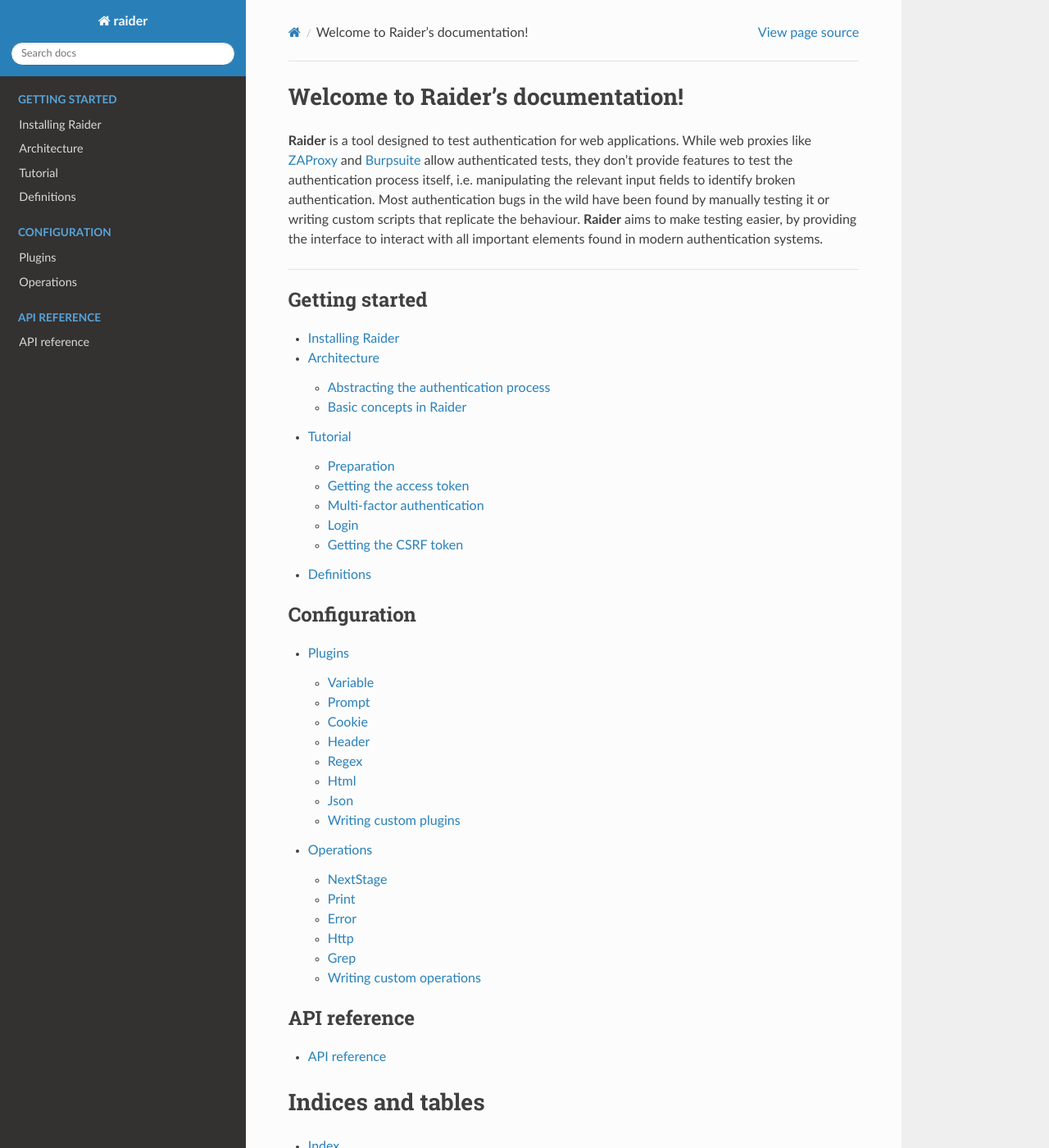
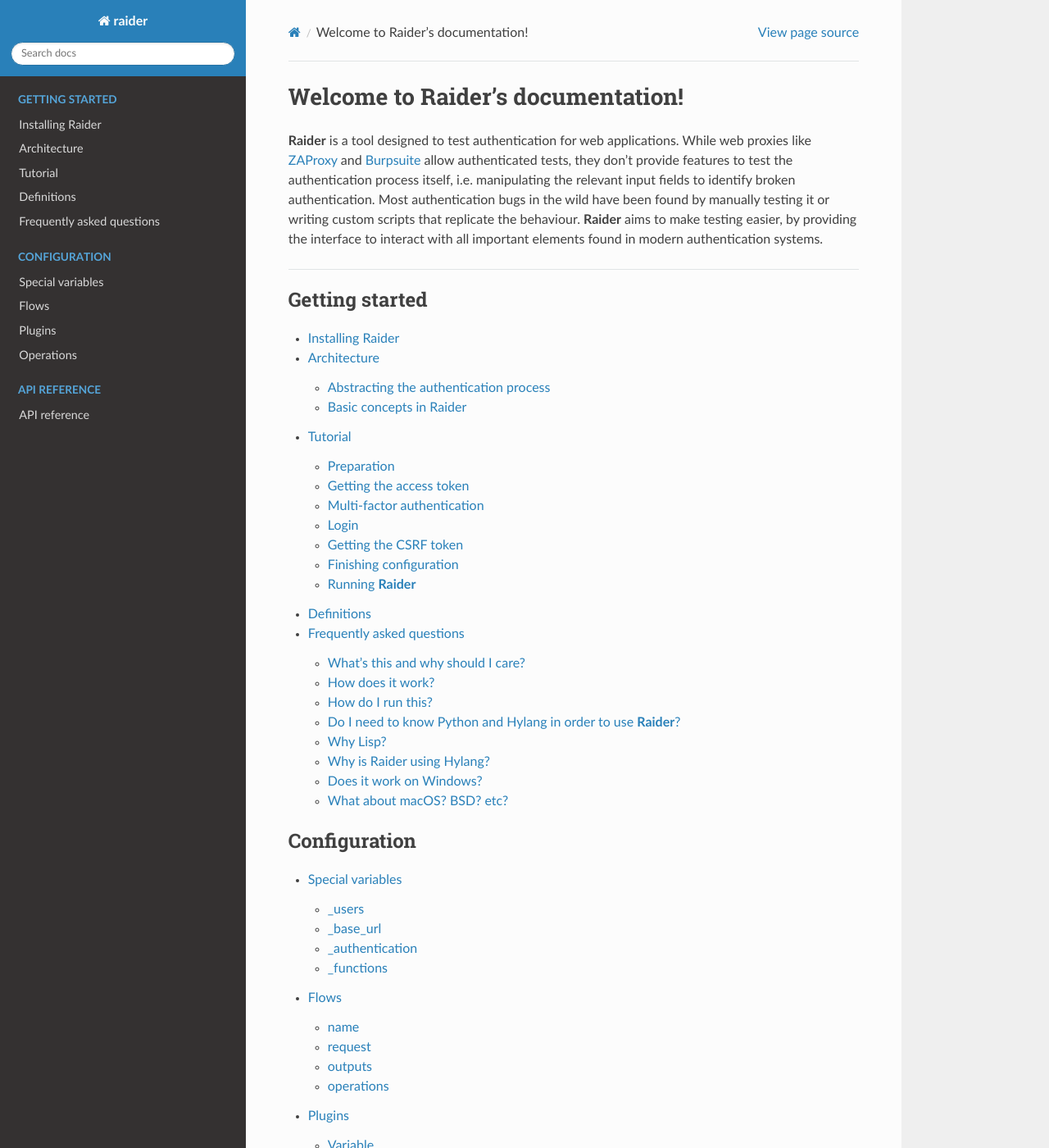
Before and after one commit to DigeeX/raider, a Sphinx documentation site: the page built from docs/index.rst, in a window 1280 px wide and 1400 px high. Shown: the whole window at 82% size. Built offline with Sphinx 7.4.7 and the Read the Docs theme 2.0.0, drawn with Linux system fonts in a browser that asks for light colours; the version number could not be read and is left out.

Commit message:
Add FAQ and other stuff to documentation

```diff
--- /dev/null
+++ b/docs/dev/flows.rst
@@ -0,0 +1,18 @@
+Flows
+=====
+
+
+name
+----
+
+
+request
+-------
+
+
+outputs
+-------
+
+
+operations
+----------
--- /dev/null
+++ b/docs/dev/special_variables.rst
@@ -0,0 +1,18 @@
+Special variables
+=================
+
+
+_users
+------
+
+
+_base_url
+---------
+
+
+_authentication
+---------------
+
+
+_functions
+----------
--- a/docs/index.rst
+++ b/docs/index.rst
@@ -26,12 +26,15 @@
    user/architecture
    user/tutorial
    user/definitions
+   user/faq
 
 
 .. toctree::
    :maxdepth: 2
    :caption: Configuration
 
+   dev/special_variables
+   dev/flows
    dev/plugins
    dev/operations
 
--- /dev/null
+++ b/docs/user/faq.rst
@@ -0,0 +1,72 @@
+Frequently asked questions
+==========================
+
+
+What's this and why should I care?
+-----------------------------------------
+
+**Raider** was developed with the goal to improve web
+:ref:`authentication <definition_authentication>` testing. It feels
+like everyone is writing their own custom tools which work only on
+their systems, and this project aims to fill that gap and help test
+more efficiently.
+
+
+How does it work?
+--------------------------
+
+**Raider** uses a configuration directory containing a set of ``.hy``
+files for each new project. Those files contain information describing
+the authentication process. **Raider** evaluates them, and gives you
+back a Python object to interact with the application.
+
+
+How do I run this?
+------------------
+
+For now, only by writing a short Python script. However a CLI is
+planned to be done soon.
+
+
+Do I need to know Python and Hylang in order to use **Raider**?
+---------------------------------------------------------------
+
+Yes, **Raider** documentation already assumes you know the basic
+concepts in both Python and Hylang. You don't have to know a lot. If
+it's your first time with Python, just get yourself familiar with it,
+and when you're ready move on to learning Hylang, which is basically
+just Python code surrounded by Lisp parentheses.
+
+
+Why Lisp?
+---------
+
+Because in Lisp code is data, and data is code. First iterations
+through planning this project were done with a static configuration
+file, experimenting with different formats. However, it turns out all
+of those static formats had problems. They can't easily execute code,
+they can't hold data structures, etc... Changing this to a Lisp file,
+all those problems vanished away, and it gives the user the power to
+add features easily without messing with the main code.
+
+
+
+Why is Raider using Hylang?
+---------------------------
+
+Because the main code is written in Python. After deciding to choose
+Lisp for the new configuration format, I obviously googled "python
+lisp", and found this project. Looking through the documentation
+I realized it turns out to be the perfect fit for my needs.
+
+
+Does it work on Windows?
+------------------------
+
+Probably not. I don't have enough time to test it on other platforms.
+
+
+What about macOS? BSD? etc?
+---------------------------
+
+I didn't test it, but should probably work as long as it's unix-like.
--- a/docs/user/tutorial.rst
+++ b/docs/user/tutorial.rst
@@ -384,6 +384,9 @@
                             (NextStage "login")]))
 
 
+Finishing configuration
+-----------------------
+
 The request will give us the token we need, and the session
 cookie. The configuration file is almost complete. To complete the
 authentication configuration, we set the special variable
@@ -540,15 +543,19 @@
 
 
    (setv _authentication
-     initialization
-     login
-     multi_factor
-     get_access_token])
+     [initialization
+      login
+      multi_factor
+      get_access_token])
 
 
-       (setv _functions
-         [get_unread_messages
-	  get_nickname])
+   (setv _functions
+     [get_unread_messages
+      get_nickname])
+
+
+Running **Raider**
+------------------
 
 
 Now, with the configuration finished, we can run Raider with a python
@@ -559,10 +566,17 @@
    import raider
 
    raider = raider.Raider("reddit")
+   # Create a Raider() object for application "reddit"
+
    raider.config.proxy = "http://localhost:8080"
+   # Run traffic through the local web proxy
+
    raider.authenticate()
+   # Run authentication stages one by one
+
    raider.run_function("get_nickname")
    raider.run_function("get_unread_messages")
+   # Run both defined functions
 
 
 Running the script, we can see its output, and entries in the web
```
